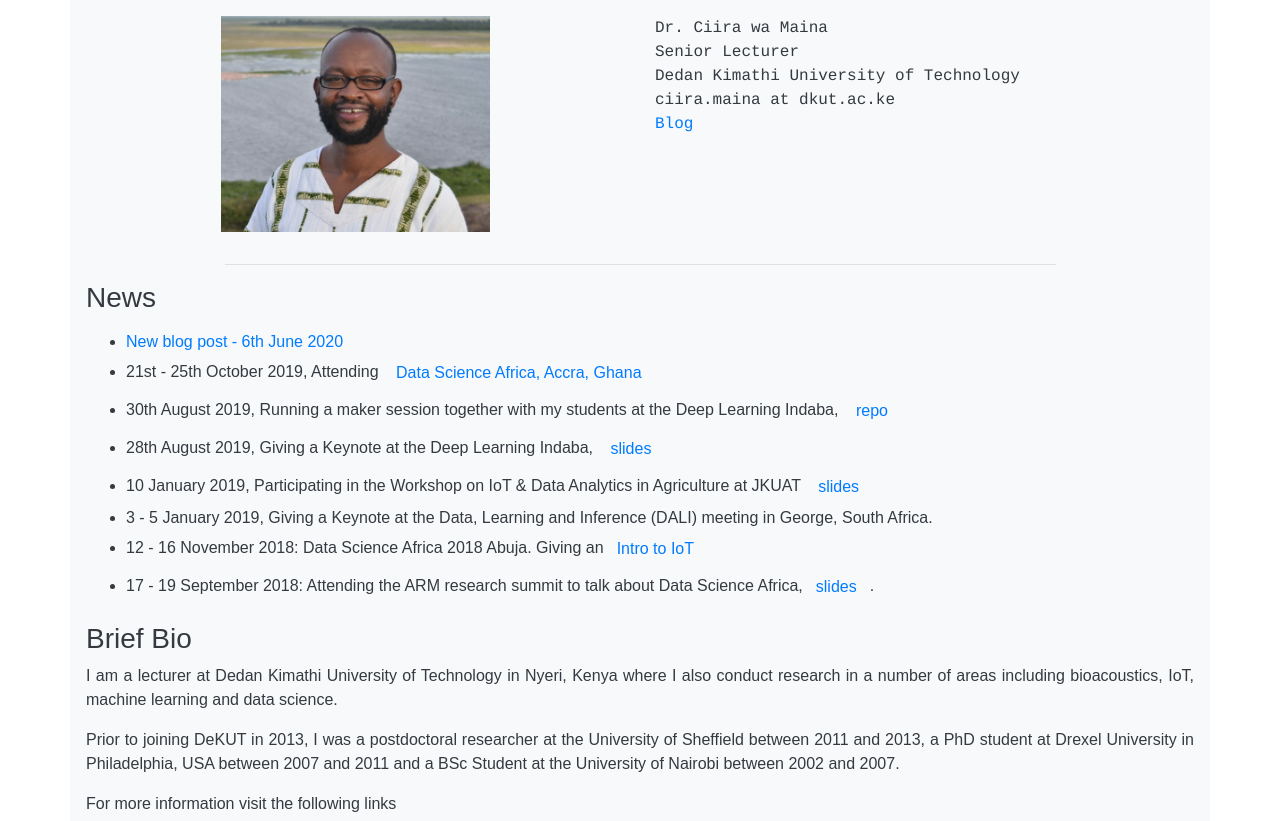
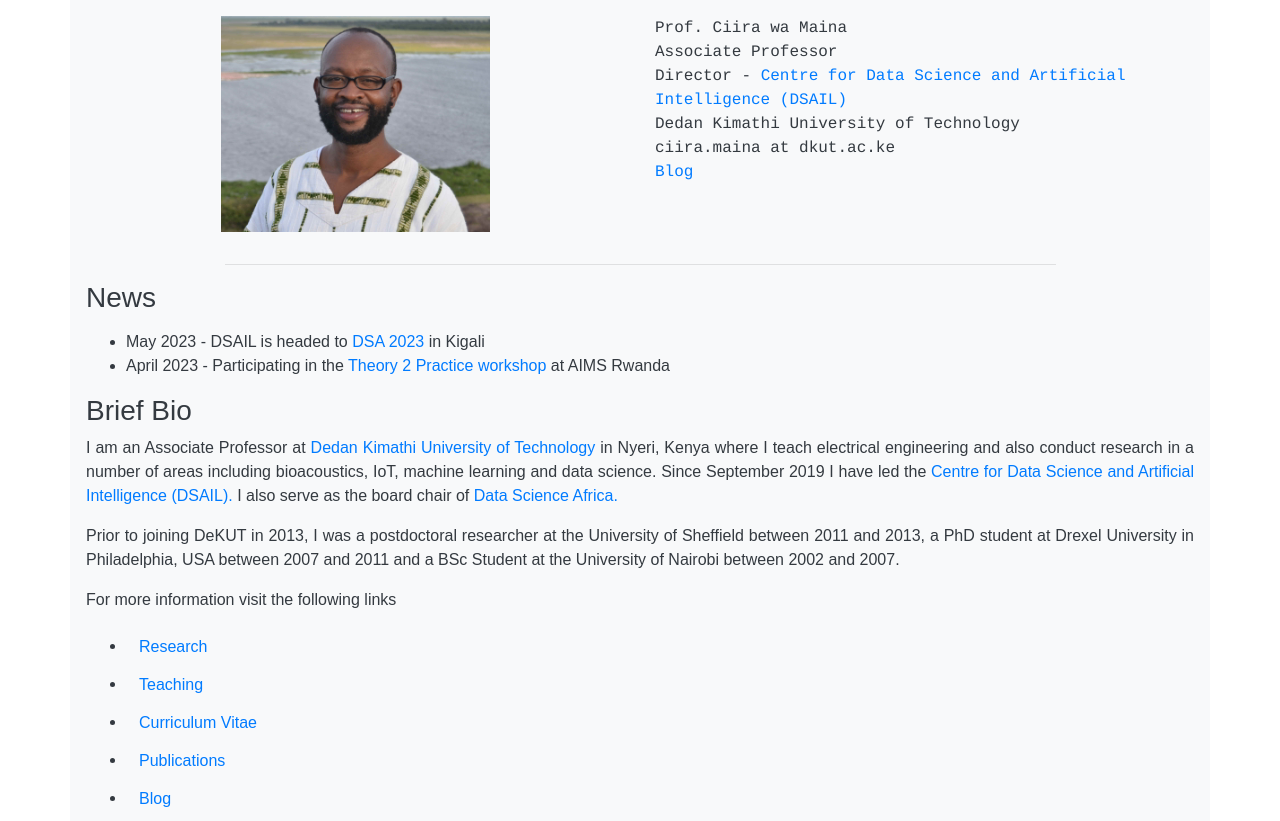
Before and after one commit to ciiram/ciiram.github.io, a plain HTML site: page index.html in a window 1280 px wide. Shown: the top 821 px of the page. Drawn offline with nearby package versions, Linux system fonts and the light colour scheme.

Commit message:
update main page

```diff
--- a/index.html
+++ b/index.html
@@ -23,8 +23,9 @@
         </p>
         </div>
         <div class="col-sm-6 vcenter" style="font-family: courier">
-          Dr. Ciira wa Maina<br>
-          Senior Lecturer<br>
+          Prof. Ciira wa Maina<br>
+          Associate Professor<br>
+	  Director -  <a href="https://dsail.dkut.ac.ke/">Centre for Data Science and Artificial Intelligence (DSAIL)</a><br>
           Dedan Kimathi University of Technology<br>
           ciira.maina at dkut.ac.ke<br>
           <a href="blog/blog.html">Blog</a>
@@ -34,18 +35,20 @@
       <h3> News </h3>
       <p class="text-justify">
         <ul>
-          <li> <a href="blog/blog.html">New blog post - 6th June 2020 </a>
+	  <li>May 2023 - DSAIL is headed to <a href="https://www.datascienceafrica.org/dsa2023kigali/"> DSA 2023</a> in Kigali
+	  <li>April 2023 - Participating in the  <a href="https://sites.google.com/view/t2p-workshop/home?authuser=0">Theory 2 Practice workshop</a> at AIMS Rwanda
+          <!--<li> <a href="blog/blog.html">New blog post - 6th June 2020 </a>
           <li> 21st - 25th October 2019, Attending <a href="http://www.datascienceafrica.org/dsa2019accra/" class="btn btn-link" role="button">Data Science Africa, Accra, Ghana</a>
           <li> 30th August 2019, Running a maker session together with my students at the Deep Learning Indaba, <a href="https://github.com/ciiram/indaba-maker-session-2019" class="btn btn-link" role="button">repo</a>
           <li> 28th August 2019, Giving a Keynote at the Deep Learning Indaba, <a href="https://docs.google.com/presentation/d/1uI0RyguvLnIepYPMcOeYo8Az7M3H3PoQUwdYpS2pzck/edit?usp=sharing" class="btn btn-link" role="button">slides</a>
           <li> 10 January 2019, Participating in the Workshop on IoT & Data Analytics in Agriculture at JKUAT <a href="files/presentations/JKUAT-IoT-WS-CMaina.pdf" class="btn btn-link" role="button">slides</a>
           <li> 3 - 5 January 2019, Giving a Keynote at the Data, Learning and Inference (DALI) meeting in George, South Africa.
           <li> 12 - 16 November 2018: Data Science Africa 2018 Abuja. Giving an<a href="http://www.datascienceafrica.org/dsa2018abuja/DSA-Abuja-IoT-Demo.pdf" class="btn btn-link" role="button">Intro to IoT</a>
-          <li> 17 - 19 September 2018: Attending the ARM research summit to talk about Data Science Africa,<a href="files/presentations/DSA-ARM-Summit-CMaina.pdf" class="btn btn-link" role="button">slides</a>.
+          <li> 17 - 19 September 2018: Attending the ARM research summit to talk about Data Science Africa,<a href="files/presentations/DSA-ARM-Summit-CMaina.pdf" class="btn btn-link" role="button">slides</a>.-->
         </ul>
         <h3> Brief Bio</h3>
     <p class="text-justify">
-      I am a lecturer at Dedan Kimathi University of Technology in Nyeri, Kenya where I also conduct research in a number of areas including bioacoustics, IoT, machine learning and data science.
+      I am an Associate Professor at <a href="https://www.dkut.ac.ke/index.php">Dedan Kimathi University of Technology</a> in Nyeri, Kenya where I teach electrical engineering and also conduct research in a number of areas including bioacoustics, IoT, machine learning and data science. Since September 2019 I have led the <a href="https://dsail.dkut.ac.ke/">Centre for Data Science and Artificial Intelligence (DSAIL).</a> I also serve as the board chair of <a href="https://www.datascienceafrica.org/">Data Science Africa.</a>
     </p>
     <p class="text-justify">
       Prior to joining DeKUT in 2013, I was a postdoctoral researcher at the University of Sheffield between 2011 and 2013, a PhD student at Drexel University in Philadelphia, USA between 2007 and 2011 and a BSc Student at the University of Nairobi between 2002 and 2007.
@@ -53,10 +56,10 @@
     <p class="text-justify">
       For more information visit the following links
     <ul>
-      <li> <a href="projects.html" class="btn btn-link" role="button">Research</a>
+      <li> <a href="https://dsail.dkut.ac.ke/projects.html" class="btn btn-link" role="button">Research</a>
       <li> <a href="teaching.html" class="btn btn-link" role="button">Teaching</a>
       <li> <a href="files/CwaMaina_CV.pdf" class="btn btn-link" role="button">Curriculum Vitae</a>
-      <li> <a href="pubs.html" class="btn btn-link" role="button">Publications</a>
+      <li> <a href="https://scholar.google.com/citations?user=tSE5kyUAAAAJ&hl=en" class="btn btn-link" role="button">Publications</a>
       <li> <a href="blog/blog.html"  class="btn btn-link" role="button">Blog</a>
     </ul>
 
```
